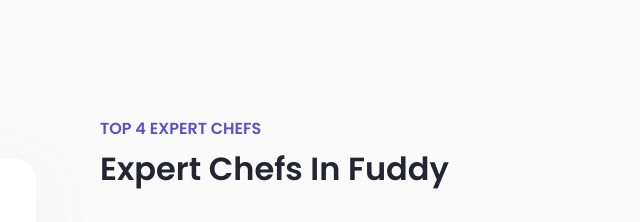
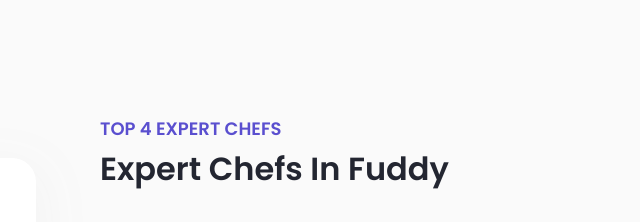
Before and after one commit to cakfan/resto, a website: page src/index.html in a window 1280 px wide. Shown: the part 2671-2893 px from the top of the page, 604-1244 px from the left. Drawn offline with nearby package versions, Linux system fonts and the light colour scheme.

Commit message:
fix: text size

```diff
--- a/src/index.html
+++ b/src/index.html
@@ -1003,7 +1003,7 @@
           <div class="flex flex-col gap-8 w-[596px]">
             <div class="flex flex-col gap-1">
               <span
-                class="text-[16px] leading-6 font-semibold text-secondary uppercase"
+                class="text-[18px] leading-6 font-semibold text-secondary uppercase"
                 >Top 4 Expert Chefs</span
               >
               <h2
```
Also changed, not shown: src/output.css.
